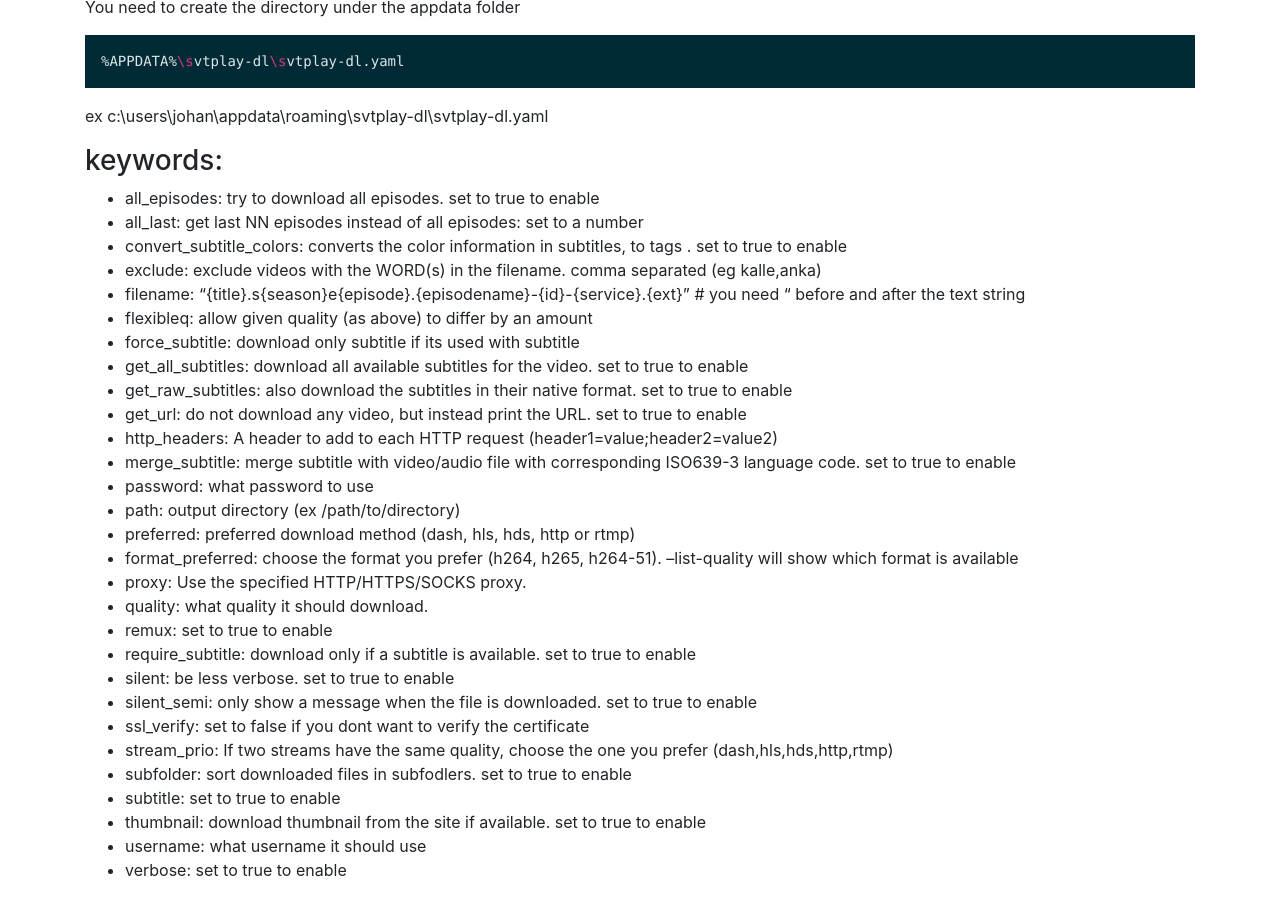
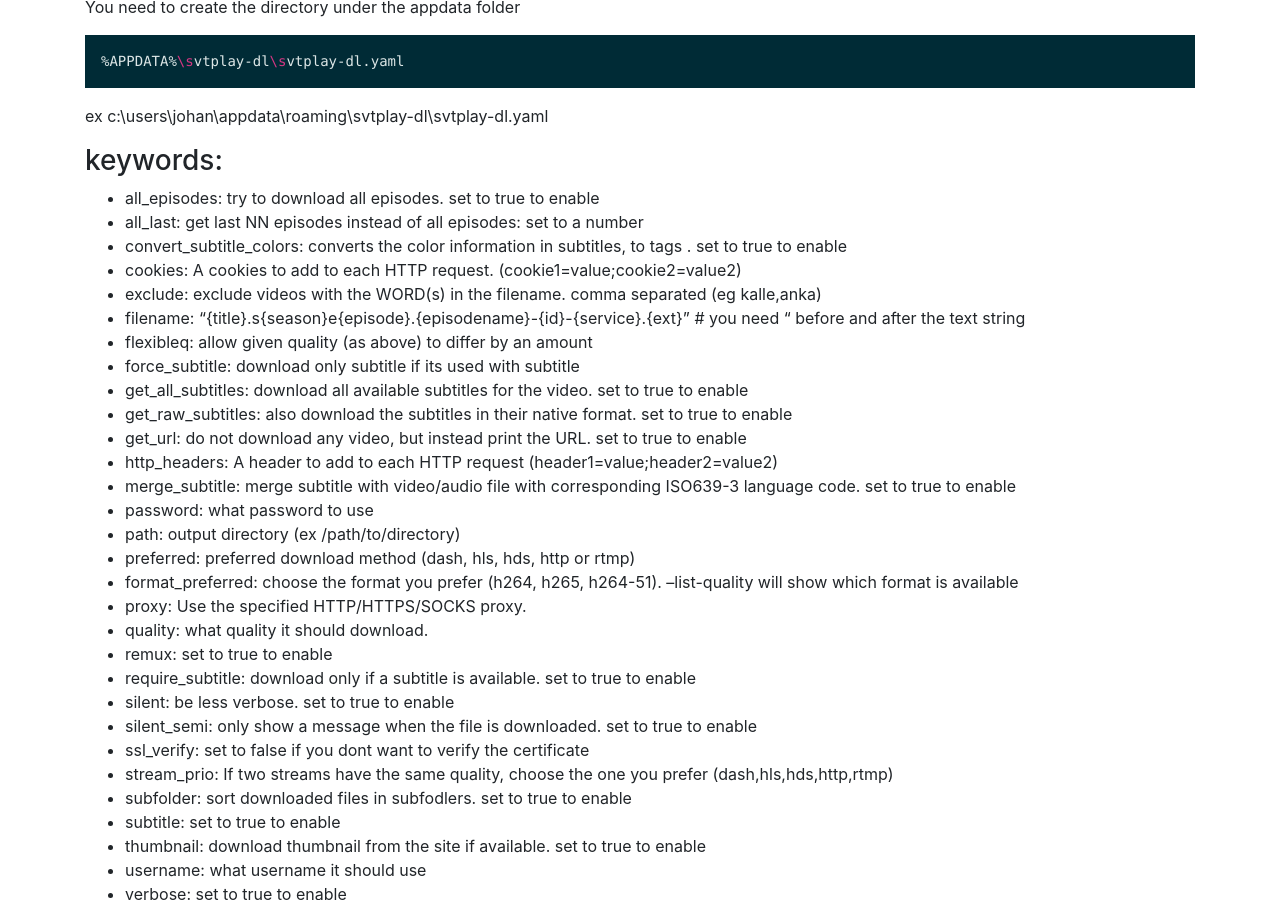
Before and after one commit to spaam/svtplay-dl-web, a Jekyll site: the page built from _pages/config.md, in a window 1280 px wide and 900 px high, scrolled down 452 px. Built offline with Jekyll 4.4.1, drawn with Linux system fonts in a browser that asks for light colours; nearby versions of some CDN libraries.

Commit message:
config: add cookies thing

```diff
--- a/_pages/config.md
+++ b/_pages/config.md
@@ -27,6 +27,7 @@
 * all_episodes: try to download all episodes. set to true to enable
 * all_last: get last NN episodes instead of all episodes: set to a number
 * convert_subtitle_colors: converts the color information in subtitles, to tags . set to true to enable
+* cookies: A cookies to add to each HTTP request. (cookie1=value;cookie2=value2)
 * exclude: exclude videos with the WORD(s) in the filename. comma separated (eg kalle,anka)
 * filename: "{title}.s{season}e{episode}.{episodename}-{id}-{service}.{ext}" # you need " before and after the text string
 * flexibleq: allow given quality (as above) to differ by an amount
```
